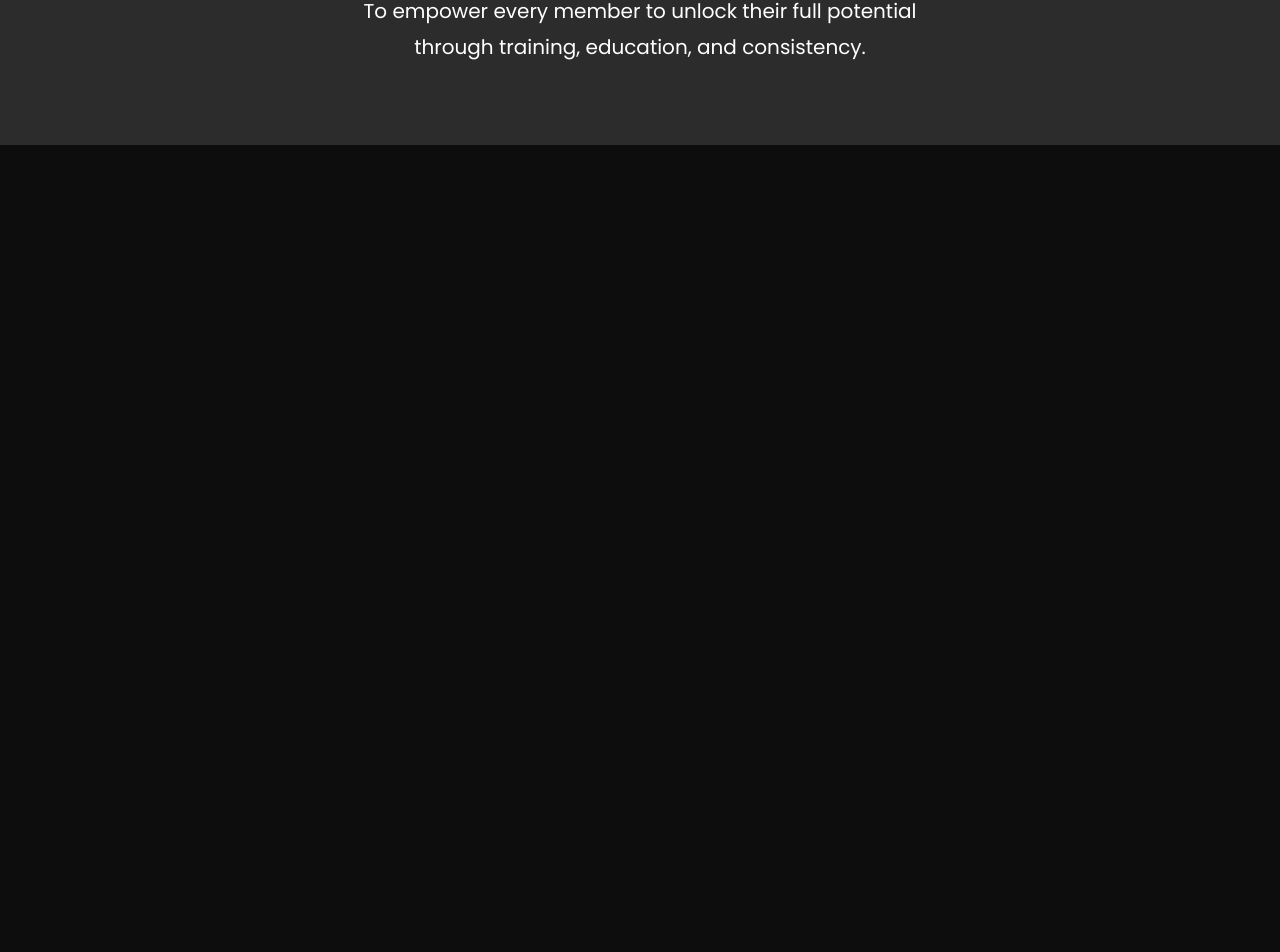
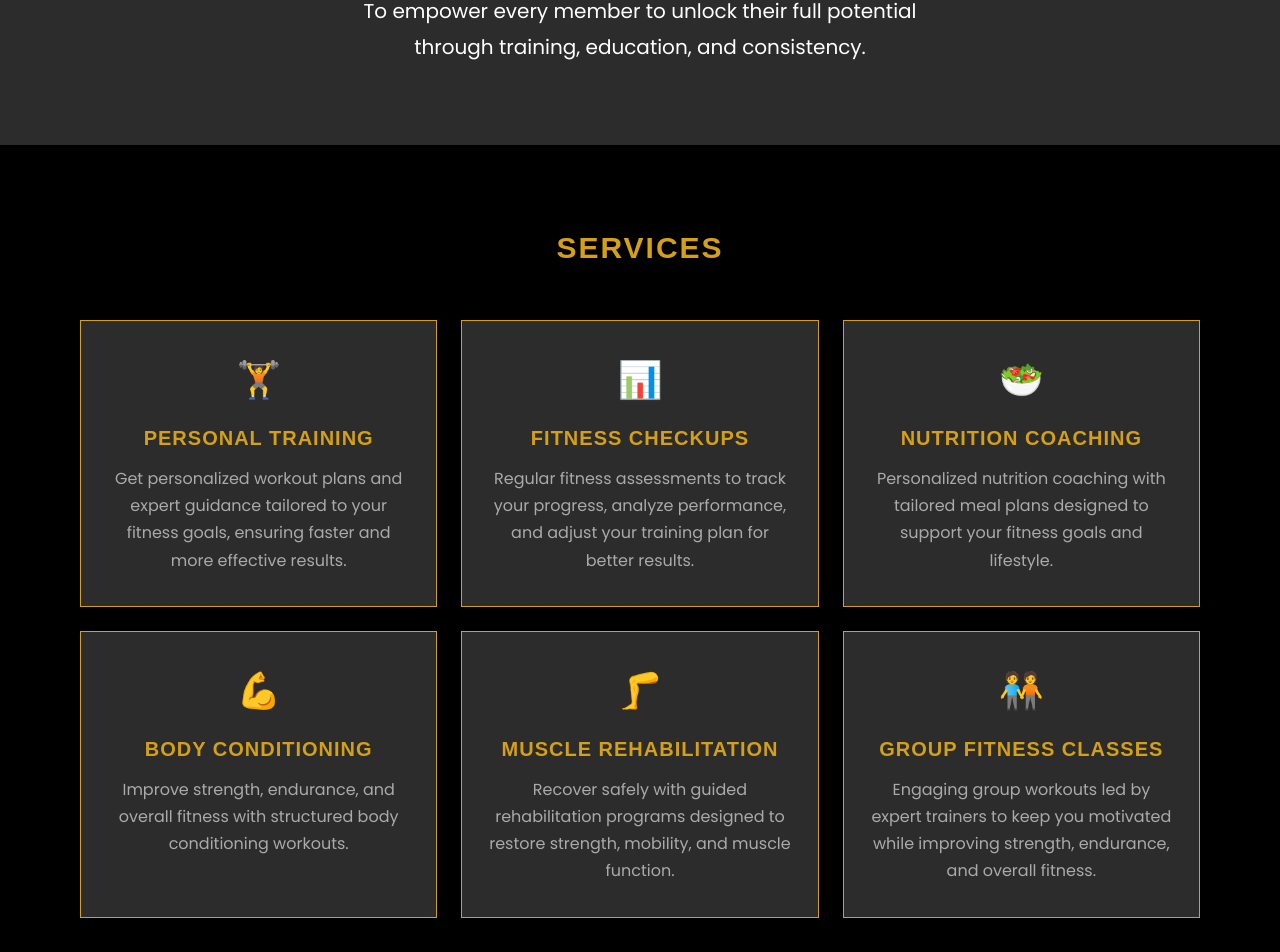
Before and after one commit to SanjanaThilakasiri/Fitness-Sports-Center, a React (Vite) app: page / in a window 1280 px wide. Shown: the part 1448-2400 px from the top of the page. Before the commit the page ends 1593 px from the top, so only its background shows below. Built offline with nearby package versions, Linux system fonts and the light colour scheme.

Commit message:
add services section

```diff
--- a/src/App.css
+++ b/src/App.css
@@ -320,3 +320,88 @@ body {
     margin: 28px 0;
   }
 }
+
+/*  Services  */
+.services {
+  background-color: #000000;
+  padding: 80px 0;
+}
+
+.services-container {
+  max-width: 1200px;
+  margin: 0 auto;
+  padding: 0 40px;
+}
+
+.services-heading {
+  text-align: center;
+  font-size: 30px;
+  font-weight: 700;
+  text-transform: uppercase;
+  color: #D4A017;
+  letter-spacing: 2px;
+  margin-bottom: 50px;
+}
+
+.services-grid {
+  display: grid;
+  grid-template-columns: repeat(3, 1fr);
+  gap: 24px;
+}
+
+.service-card {
+  border: 1px solid #D4A017;
+  padding: 32px 24px;
+  text-align: center;
+  background-color: #2C2C2C;
+}
+
+.service-icon {
+  font-size: 36px;
+  margin-bottom: 16px;
+}
+
+.service-title {
+  font-size: 20px;
+  font-weight: 700;
+  text-transform: uppercase;
+  color: #D4A017;
+  letter-spacing: 1px;
+  margin-bottom: 12px;
+}
+
+.service-text {
+  font-size: 16px;
+  color: #aaaaaa;
+  line-height: 1.7;
+}
+
+/* Sevices Responsive */
+@media (max-width: 1024px) {
+  .services-grid {
+    grid-template-columns: repeat(2, 1fr);
+  }
+
+  .services-container {
+    padding: 0 24px;
+  }
+}
+
+@media (max-width: 480px) {
+  .services {
+    padding: 48px 0;
+  }
+
+  .services-container {
+    padding: 0 16px;
+  }
+
+  .services-grid {
+    grid-template-columns: 1fr;
+  }
+
+  .services-heading {
+    font-size: 22px;
+    margin-bottom: 32px;
+  }
+}
--- a/src/sections/Services.jsx
+++ b/src/sections/Services.jsx
@@ -1,9 +1,60 @@
-import React from 'react'
+export default function Services() {
+  const services = [
+    {
+      icon: "🏋️",
+      title: "Personal Training",
+      description:
+        "Get personalized workout plans and expert guidance tailored to your fitness goals, ensuring faster and more effective results.",
+    },
+    {
+      icon: "📊",
+      title: "Fitness Checkups",
+      description:
+        "Regular fitness assessments to track your progress, analyze performance, and adjust your training plan for better results.",
+    },
+    {
+      icon: "🥗",
+      title: "Nutrition Coaching ",
+      description:
+        "Personalized nutrition coaching with tailored meal plans designed to support your fitness goals and lifestyle.",
+    },
+    {
+      icon: "💪",
+      title: "Body Conditioning",
+      description:
+        "Improve strength, endurance, and overall fitness with structured body conditioning workouts.",
+    },
+    {
+      icon: "🦵",
+      title: "Muscle Rehabilitation",
+      description:
+        "Recover safely with guided rehabilitation programs designed to restore strength, mobility, and muscle function.",
+    },
+    {
+      icon: "🧑‍🤝‍🧑",
+      title: "Group Fitness Classes",
+      description:
+        "Engaging group workouts led by expert trainers to keep you motivated while improving strength, endurance, and overall fitness.",
+    },
+  ];
 
-const Services = () => {
   return (
-    <div></div>
-  )
+    <section className="services" id="services">
+      <div className="services-container">
+
+        <h2 className="services-heading">Services</h2>
+
+        <div className="services-grid">
+          {services.map((service) => (
+            <div className="service-card" key={service.title}>
+              <div className="service-icon">{service.icon}</div>
+              <h3 className="service-title">{service.title}</h3>
+              <p className="service-text">{service.description}</p>
+            </div>
+          ))}
+        </div>
+
+      </div>
+    </section>
+  );
 }
-
-export default Services
```
